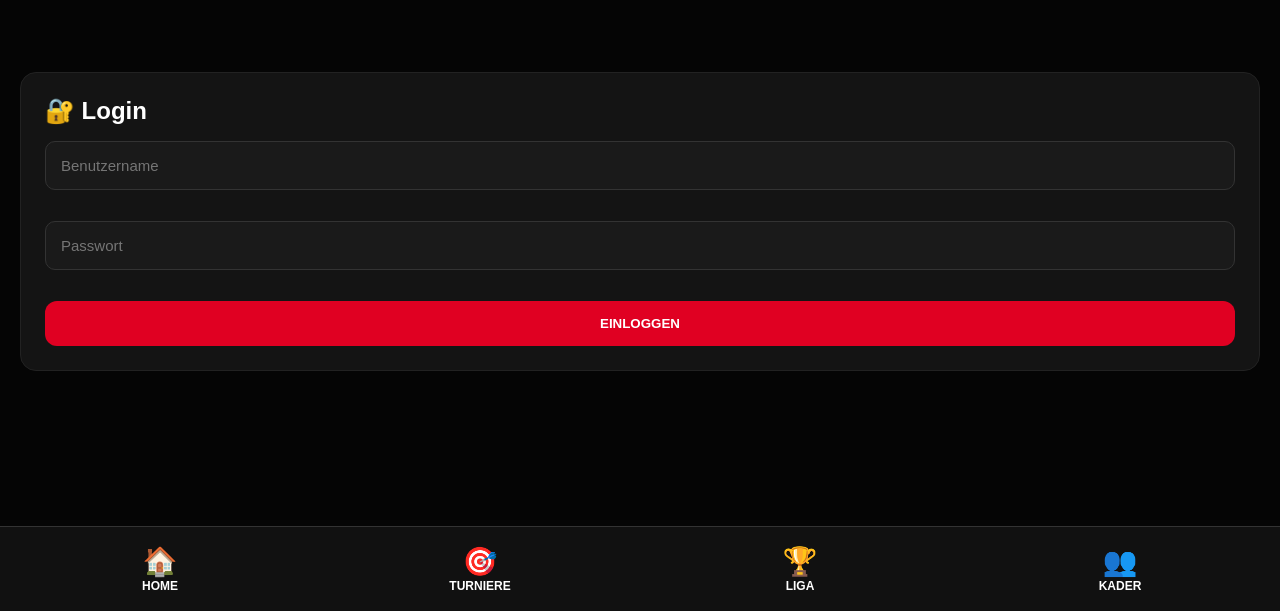
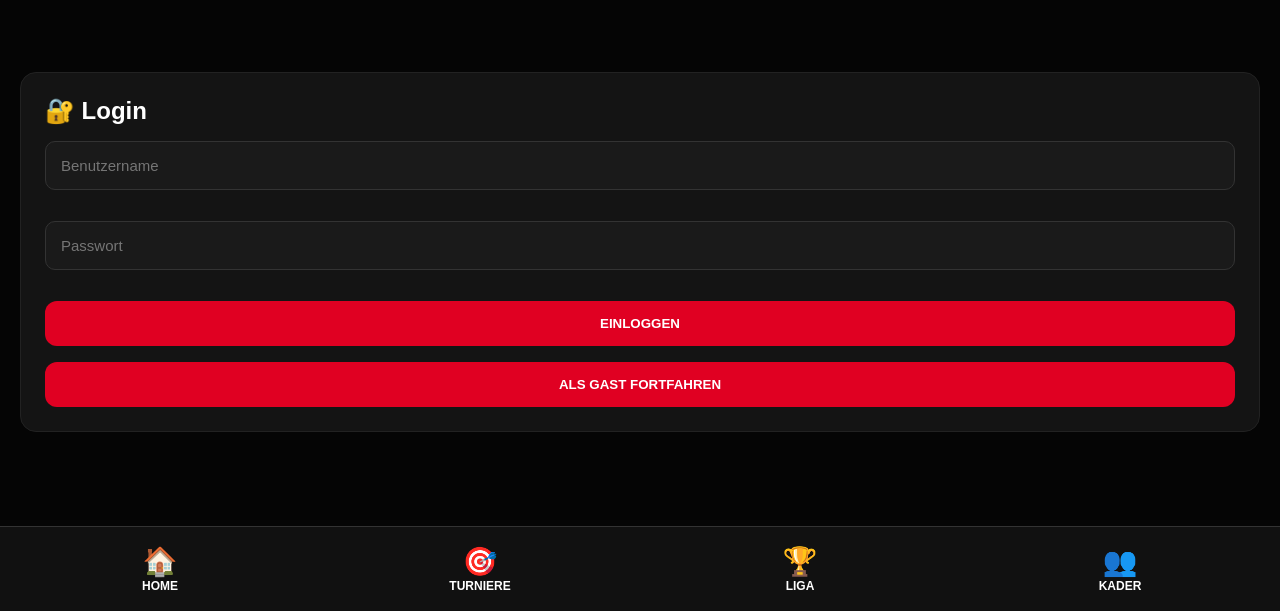
Before and after one commit to kevth22/turnier.dannis-treff, a plain HTML site: page login.html in a window 1280 px wide. Shown: the part 189-800 px from the top of the page. Drawn offline with Linux system fonts and the light colour scheme.

Commit message:
Update login.html

```diff
--- a/login.html
+++ b/login.html
@@ -24,7 +24,9 @@
     <input id="loginPass" type="password" placeholder="Passwort">
 
     <button onclick="login()">Einloggen</button>
-
+<button type="button" onclick="gastWeiter()">
+  Als Gast fortfahren
+</button>
     <p id="loginFehler" style="color:red; display:none;">
       Benutzername oder Passwort falsch.
     </p>
```
